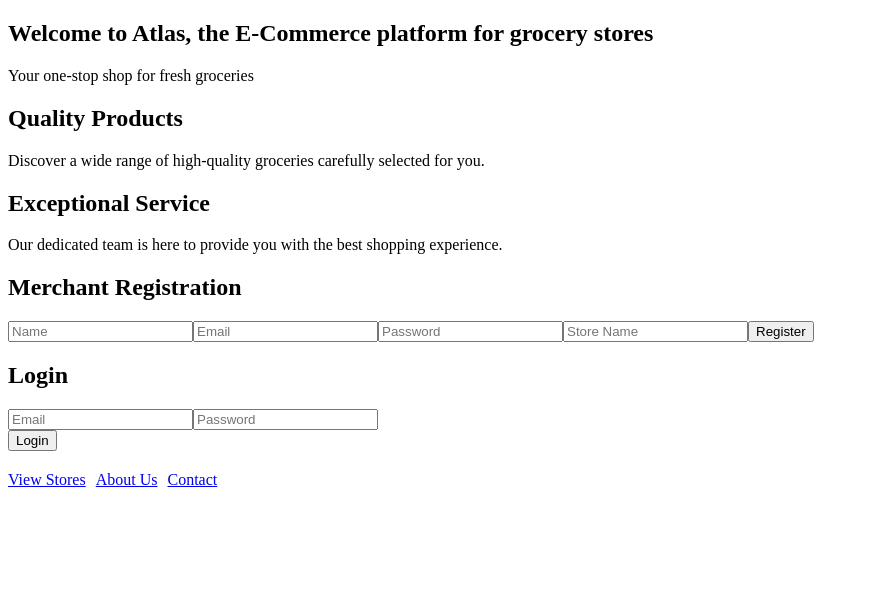
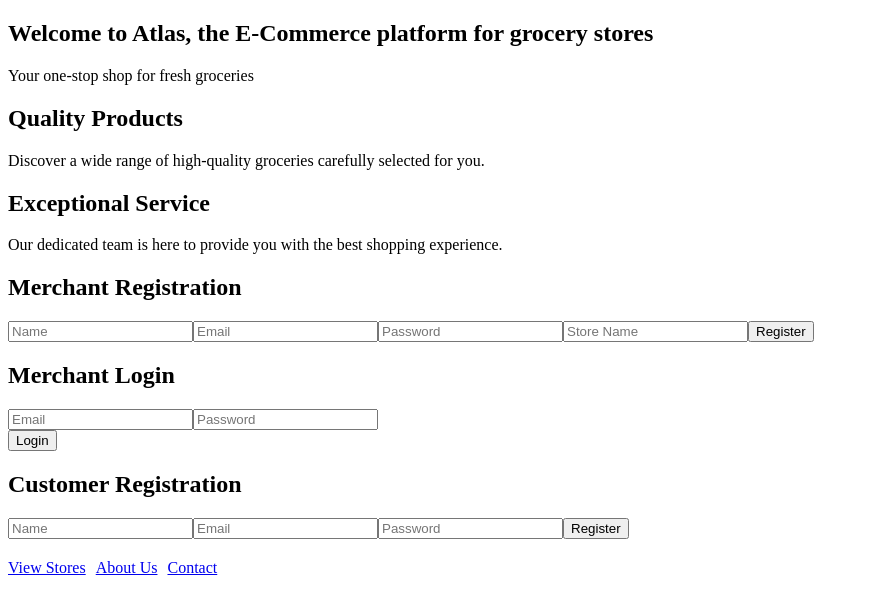
Before and after one commit to riceandbeans35/fullstack, a React (Create React App) app in the folder client/: page / in a window 1280 px wide. Shown: the top 614 px of the page, without its empty margins (0-869 px from the left). Built offline with nearby package versions, Linux system fonts and the light colour scheme.

Commit message:
Created customer registration component.

```diff
--- /dev/null
+++ b/client/src/components/CustomerRegistrationForm.js
@@ -0,0 +1,57 @@
+import React, { useState } from "react";
+import Axios from "axios";
+
+function CustomerRegistrationForm() {
+  const [name, setName] = useState("");
+  const [email, setEmail] = useState("");
+  const [password, setPassword] = useState("");
+
+  const sendCustomerDataToServer = () => {
+    const data = {
+      name: name,
+      email: email,
+      password: password,
+    };
+
+    Axios.post("http://localhost:3001/registercustomer", data)
+      .then((response) => {
+        console.log(response.data);
+      })
+      .catch((error) => {
+        console.log(error);
+      });
+  };
+
+  return (
+    <div>
+      <h2>Customer Registration</h2>
+      <input
+        type="text"
+        placeholder="Name"
+        value={name}
+        onChange={(e) => setName(e.target.value)}
+      />
+      <input
+        type="email"
+        placeholder="Email"
+        value={email}
+        onChange={(e) => setEmail(e.target.value)}
+      />
+      <input
+        type="password"
+        placeholder="Password"
+        value={password}
+        onChange={(e) => setPassword(e.target.value)}
+      />
+      <button
+        onClick={() => {
+          sendCustomerDataToServer();
+        }}
+      >
+        Register
+      </button>
+    </div>
+  );
+}
+
+export default CustomerRegistrationForm;
--- a/client/src/components/MerchantLogin.js
+++ b/client/src/components/MerchantLogin.js
@@ -31,7 +31,7 @@
 
   return (
     <div>
-      <h2>Login</h2>
+      <h2>Merchant Login</h2>
       <div>
         <input
           type="email"
--- a/client/src/pages/LandingPage.js
+++ b/client/src/pages/LandingPage.js
@@ -1,6 +1,7 @@
 import React from "react";
 import MerchantRegistrationForm from "../components/MerchantRegistrationForm";
 import MerchantLogin from "../components/MerchantLogin";
+import CustomerRegistrationForm from "../components/CustomerRegistrationForm";
 import "../styles/LandingPage.css";
 
 const LandingPage = () => {
@@ -28,6 +29,7 @@
           </p>
           <MerchantRegistrationForm />
           <MerchantLogin />
+          <CustomerRegistrationForm />
         </div>
       </section>
       <footer>
```
Also changed, not shown: client/src/components/CustomerLogin.js (added), 1 other file (tests, documents, lock files or other folders).
